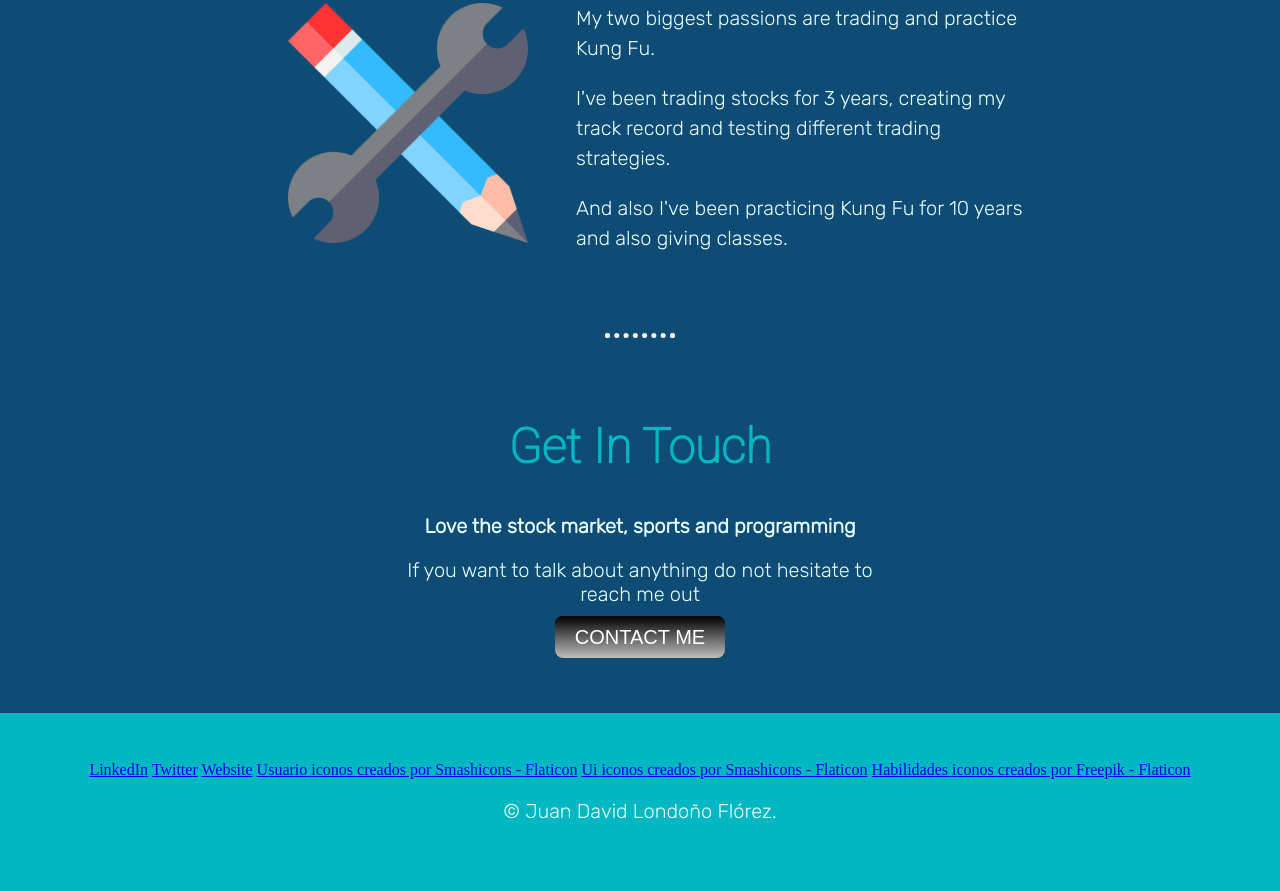
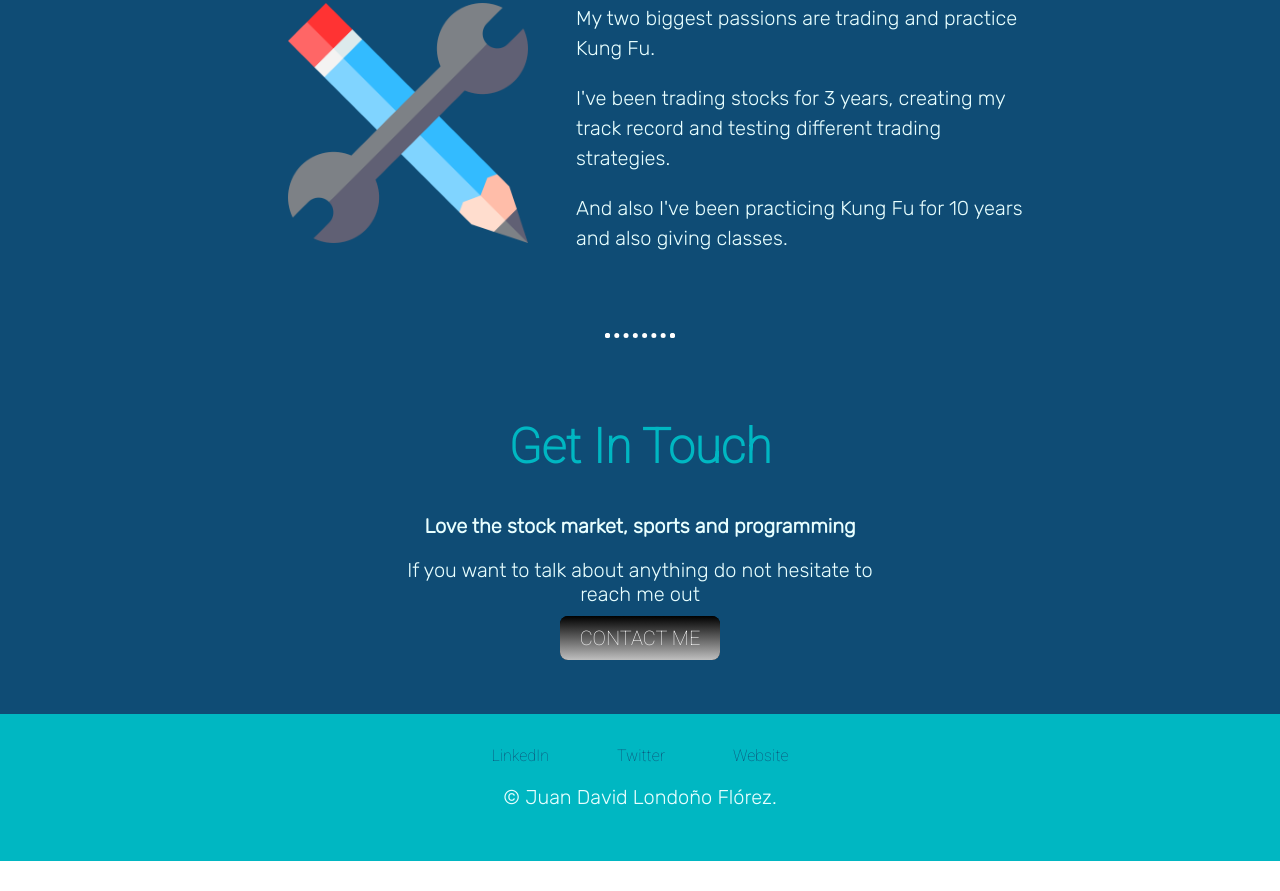
Before and after one commit to Jdlondonof/PersonalSite, a plain HTML site: page index.html in a window 1280 px wide. Shown: the part 1776-2667 px from the top of the page. After the commit the page ends 2637 px from the top, so only its background shows below. Drawn offline with Linux system fonts and the light colour scheme; files whose address does not match are found by name.

Commit message:
Add files via upload

```diff
--- a/index.html
+++ b/index.html
@@ -75,9 +75,9 @@
         <a class="footer-link" href="https://www.linkedin.com/in/juan-david-londo%C3%B1o-fl%C3%B3rez-7a71b7176/">LinkedIn</a>
         <a class="footer-link" href="https://twitter.com/jdlondonof">Twitter</a>
         <a class="footer-link" href="https://github.com/Jdlondonof">Website</a>
-        <a href="https://www.flaticon.es/iconos-gratis/usuario" title="usuario iconos">Usuario iconos creados por Smashicons - Flaticon</a>
+        <!--<a href="https://www.flaticon.es/iconos-gratis/usuario" title="usuario iconos">Usuario iconos creados por Smashicons - Flaticon</a>
         <a href="https://www.flaticon.es/iconos-gratis/ui" title="ui iconos">Ui iconos creados por Smashicons - Flaticon</a>
-        <a href="https://www.flaticon.es/iconos-gratis/habilidades" title="habilidades iconos">Habilidades iconos creados por Freepik - Flaticon</a>
+        <a href="https://www.flaticon.es/iconos-gratis/habilidades" title="habilidades iconos">Habilidades iconos creados por Freepik - Flaticon</a>-->
         <p>© Juan David Londoño Flórez.</p>
       </div>
 
--- a/styles.css
+++ b/styles.css
@@ -36,6 +36,19 @@ hr{
     margin: 5rem auto;
     clear: both;
 }
+
+a{
+    font-family: 'Roboto', sans-serif;
+    font-size: 1rem;
+    color: #0F4C75;
+    font-weight: 200;
+    margin: 2rem;
+    text-decoration: none;
+}
+
+a:hover{
+    color: #E8FFFF;
+}
 /*************Classes***********/
 
 .top{
@@ -53,7 +66,7 @@ hr{
 }
 
 .bottom-container{
-    padding: 3rem;
+    padding: 2rem;
     background-color: #00B7C2;
 
 
@@ -116,11 +129,12 @@ hr{
     -webkit-border-radius: 8;
     -moz-border-radius: 8;
     border-radius: 8px;
-    font-family: Arial;
+    font-family: 'Roboto', sans-serif;
     color: #ffffff;
     font-size: 20px;
     padding: 10px 20px 10px 20px;
     text-decoration: none;
+
   }
 
   .btn:hover {
```
